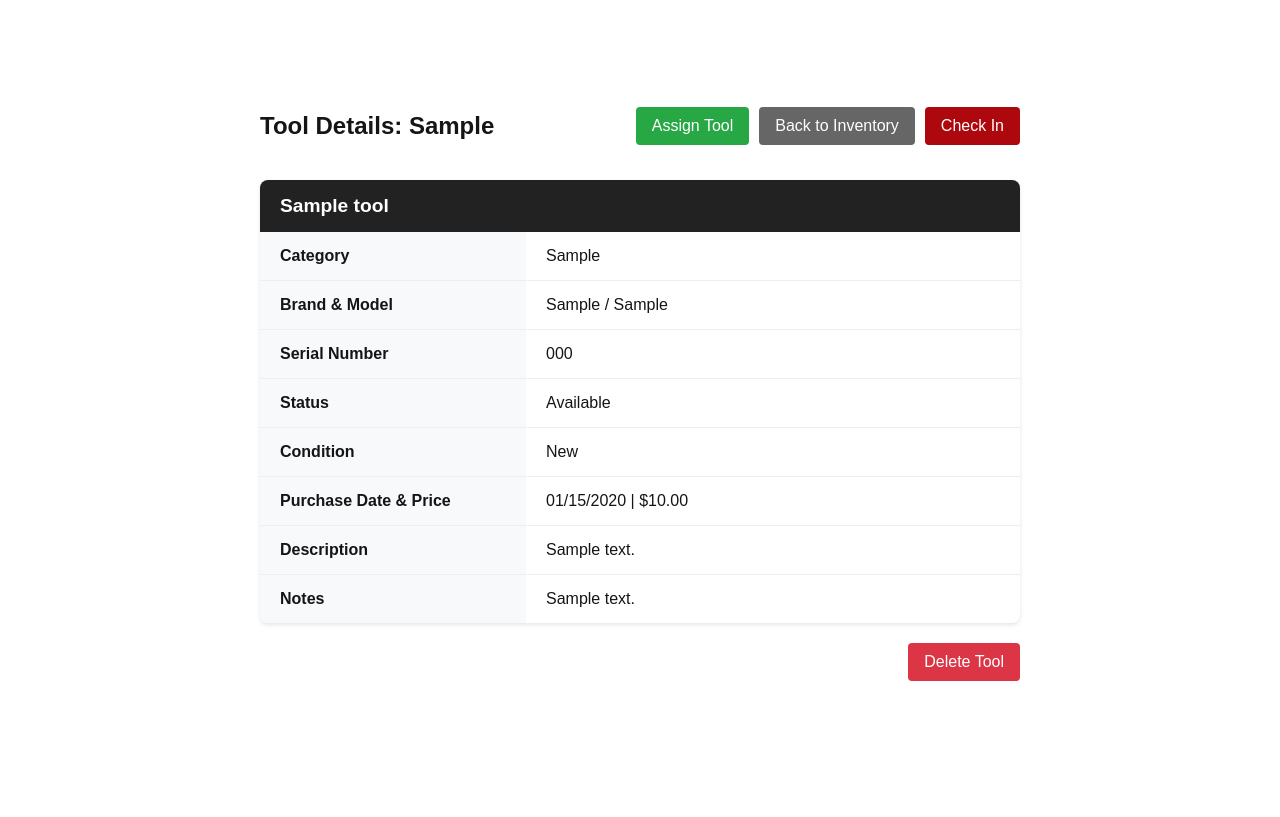
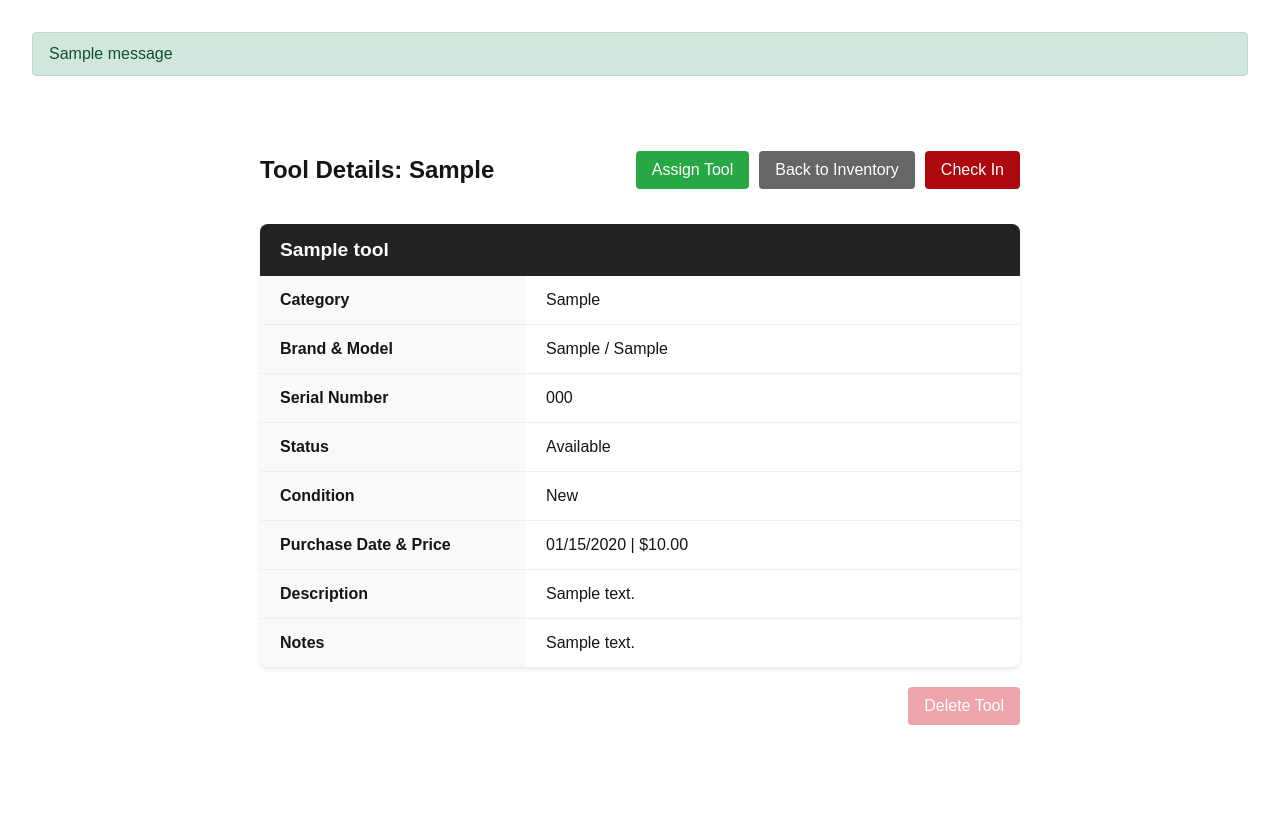
Before and after one commit to ryan4336/ToolTrack-WebApp, a Flask app: page /tools/1 in a window 1280 px wide. Shown: the part 90-907 px from the top of the page. Before the commit the page ends 771 px from the top, so only its background shows below. Run offline with Flask 3, Linux system fonts and the light colour scheme; the visitor is signed in with stand-in values (Sample User, id 1); tables that the repository leaves empty hold one stand-in row (values such as "Sample post"); one stand-in notice (Sample message) is shown; parts of the project's set-up code (start-up, migrations or seed data) failed here and were passed over.

Commit message:
Prevent deletion of records with assignment history
- block employee and tool deletion when assignment history exists
- prevent assignment deletion to preserve checkout and return history
- show faded delete buttons with explanations when clicked
- add styled success and error messages

```diff
--- a/app.py
+++ b/app.py
@@ -624,7 +624,7 @@ def add_tool():
 def tool_details(asset_id):
     tool = db.get_or_404(Tool, asset_id)
 
-    # Find the tool's current assignment
+    # Find the current assignment for the Check In button
     active_assignment = db.session.execute(
         db.select(Assignment)
         .where(
@@ -633,7 +633,19 @@ def tool_details(asset_id):
         )
     ).scalars().first()
 
-    return render_template("tool_details.html", tool=tool, active_assignment=active_assignment)
+    # Check whether the tool has ever been assigned
+    has_assignment_history = db.session.execute(
+        db.select(Assignment.assignment_id)
+        .where(Assignment.asset_id == asset_id)
+        .limit(1)
+    ).first() is not None
+
+    return render_template(
+        "tool_details.html",
+        tool=tool,
+        active_assignment=active_assignment,
+        has_assignment_history=has_assignment_history
+    )
 
 
 # Display the assignment form for a specific employee
@@ -983,8 +995,23 @@ def change_password():
 @login_required
 def delete_employee(employee_id):
     employee = db.get_or_404(Employee, employee_id)
+
+    # Check all assignments, including completed assignments
+    has_assignment_history = db.session.execute(
+        db.select(Assignment.assignment_id)
+        .where(Assignment.employee_id == employee_id)
+        .limit(1)
+    ).first() is not None
+
+    if has_assignment_history:
+        flash(
+            "This employee has assignment history and cannot be deleted. "
+            "Set their employment status to Inactive instead.",
+            "error"
+        )
+        return redirect(url_for("edit_employee", employee_id=employee_id))
+
     try:
-        Assignment.query.filter_by(employee_id=employee_id).delete()
         db.session.delete(employee)
         db.session.commit()
         flash("Employee deleted successfully.", "success")
@@ -997,8 +1024,22 @@ def delete_employee(employee_id):
 @login_required
 def delete_tool(asset_id):
     tool = db.get_or_404(Tool, asset_id)
+
+    # Check all assignments, including completed assignments
+    has_assignment_history = db.session.execute(
+        db.select(Assignment.assignment_id)
+        .where(Assignment.asset_id == asset_id)
+        .limit(1)
+    ).first() is not None
+
+    if has_assignment_history:
+        flash(
+            "This tool has assignment history and cannot be deleted.",
+            "error"
+        )
+        return redirect(url_for("tool_details", asset_id=asset_id))
+
     try:
-        Assignment.query.filter_by(asset_id=asset_id).delete()
         db.session.delete(tool)
         db.session.commit()
         flash("Tool deleted successfully.", "success")
@@ -1011,14 +1052,16 @@ def delete_tool(asset_id):
 @login_required
 def delete_assignment(assignment_id):
     assignment = db.get_or_404(Assignment, assignment_id)
-    try:
-        db.session.delete(assignment)
-        db.session.commit()
-        flash("Assignment deleted successfully.", "success")
-    except IntegrityError:
-        db.session.rollback()
-        flash("Could not delete assignment.", "error")
-    return redirect(url_for("assignments"))
+
+    # Keep assignment records to preserve checkout and return history
+    flash(
+        "Assignments cannot be deleted. Use Check In to close an active assignment.",
+        "error"
+    )
+    return redirect(url_for(
+        "assignment_details",
+        assignment_id=assignment.assignment_id
+    ))
 
 
 @app.route("/assignments/<int:assignment_id>/check-in", methods=["GET", "POST"])
--- a/static/style.css
+++ b/static/style.css
@@ -36,6 +36,26 @@
     text-align: center;
     font-weight: bold;
     z-index: 10;
+}
+
+/* Display success and error messages above the page content */
+.message {
+    padding: 12px 16px;
+    margin: 0 0 20px;
+    border: 1px solid;
+    border-radius: 4px;
+}
+
+.message-error {
+    color: #842029;
+    background-color: #f8d7da;
+    border-color: #f5c2c7;
+}
+
+.message-success {
+    color: #0f5132;
+    background-color: #d1e7dd;
+    border-color: #badbcc;
 }
 
 /* ------------------- NAVBAR --------------------
@@ -275,6 +295,17 @@ body {
 }
 .button-delete:hover{
     background-color: #ad080d;
+}
+
+/* Make blocked delete buttons appear unavailable */
+.button-delete-blocked {
+    opacity: 0.45;
+    cursor: not-allowed;
+}
+
+/* Override previous hover effect */
+.button-delete-blocked:hover {
+    background-color: #dc3545;
 }
 
 /* ---------------- SHARED FORMS ---------------- */
--- a/templates/base.html
+++ b/templates/base.html
@@ -32,6 +32,13 @@
     </header>
 
     <main class="page-content">
+        {% with messages = get_flashed_messages(with_categories=true) %}
+            {% for category, message in messages %}
+                <p class="message message-{{ category }}" role="status">
+                    {{ message }}
+                </p>
+            {% endfor %}
+        {% endwith %}
         {% block content %}{% endblock %}
     </main>
 </body>
--- a/templates/tool_details.html
+++ b/templates/tool_details.html
@@ -68,10 +68,23 @@
     </div>
 
     <!-- Delete Tool Form -->
+    <!-- Only allow deletion when the tool has no assignment history -->
     <div style="margin-top: 20px;">
-        <form action="{{ url_for('delete_tool', asset_id=tool.asset_id) }}" method="POST" onsubmit="return confirm('Are you sure you want to delete this tool?');">
-            <button type="submit" class="button button-delete">Delete Tool</button>
-        </form>
+        {% if not has_assignment_history %}
+            <form action="{{ url_for('delete_tool', asset_id=tool.asset_id) }}"
+                method="POST"
+                onsubmit="return confirm('Are you sure you want to delete this tool?');">
+                <button type="submit" class="button button-delete">
+                    Delete Tool
+                </button>
+            </form>
+        {% else %}
+            <button type="button"
+                class="button button-delete button-delete-blocked"
+                onclick="alert('This tool has assignment history and cannot be deleted. Set its status to \'Damaged\' to keep it from showing as available to assign.');">
+            Delete Tool
+        </button>
+        {% endif %}
     </div>
 
 </div>
```
Also changed, not shown: templates/assignment_details.html (+0 -7 lines), templates/edit_employee.html (+15 -3 lines).
